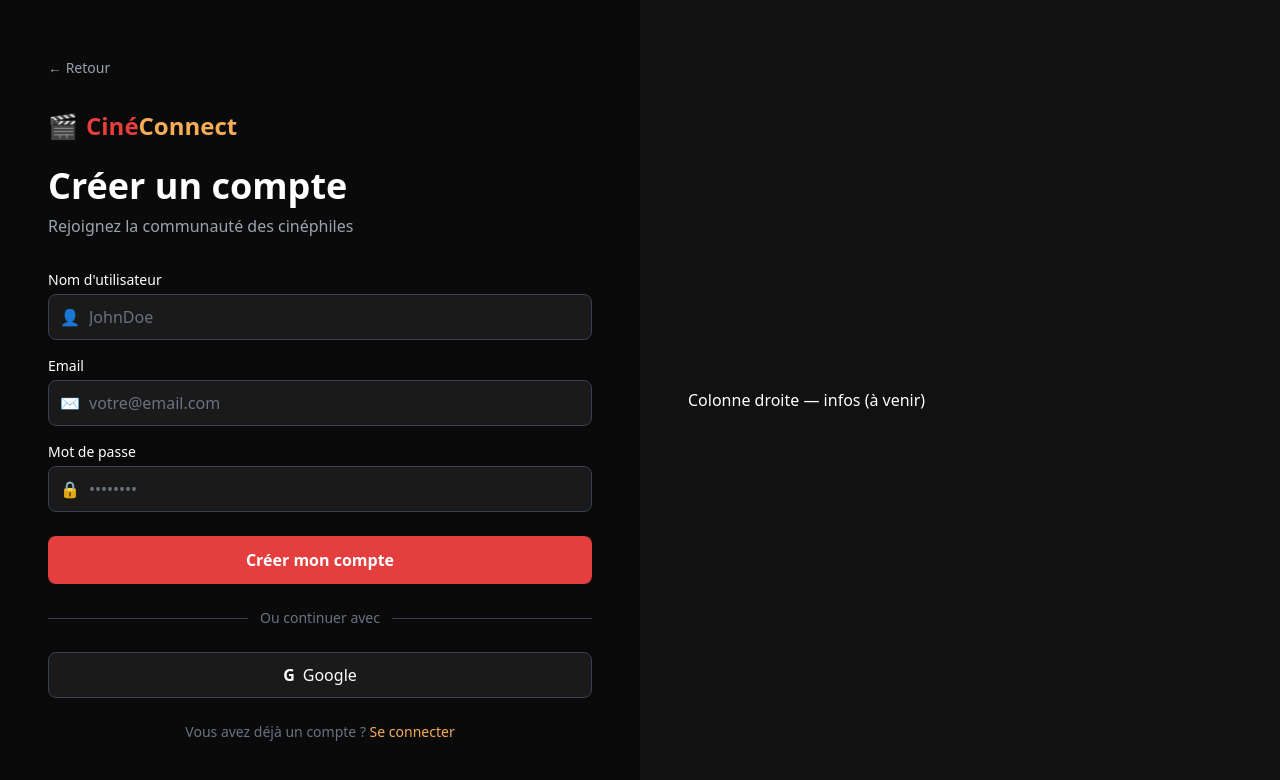
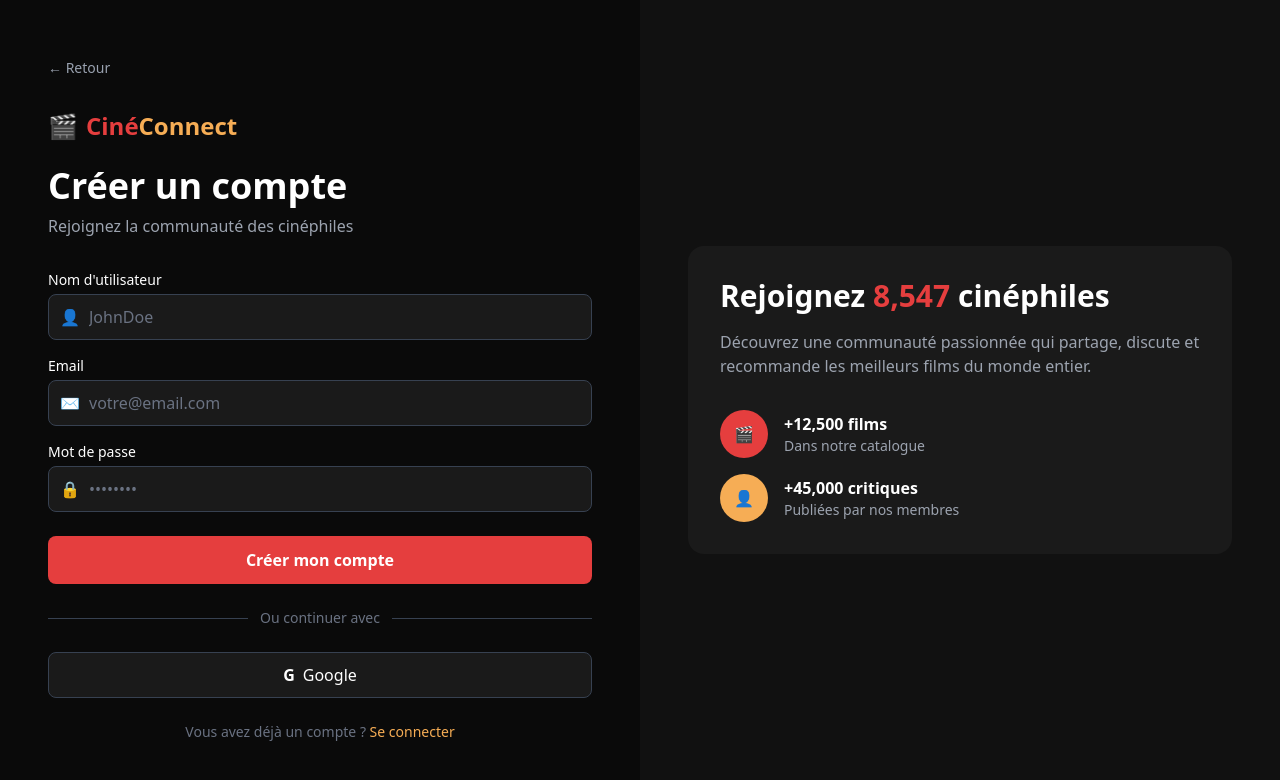
Before and after one commit to loaiattar/cine-connect, a React app in the folder apps/frontend/: page /RegisterPage in a window 1280 px wide. Shown: the top 780 px of the page. Built offline with nearby package versions, Linux system fonts and the light colour scheme; the HTML template or start-up script is replaced by a standard one.

Commit message:
feat: carte stats colonne droite RegisterPage

```diff
--- a/apps/frontend/src/routes/RegisterPage.tsx
+++ b/apps/frontend/src/routes/RegisterPage.tsx
@@ -106,7 +106,38 @@ function RouteComponent() {
 
       {/* ---- Colonne droite : panneau info ---- */}
       <div className="flex flex-1 flex-col justify-center overflow-y-auto bg-[#111111] px-12 py-10">
-        <p className="text-white">Colonne droite — infos (à venir)</p>
+
+        <div className="rounded-2xl bg-[#1a1a1a] p-8">
+          <h2 className="mb-4 text-3xl font-bold text-white">
+            Rejoignez{' '}
+            <span className="text-[#e53e3e]">8,547</span>
+            {' '}cinéphiles
+          </h2>
+          <p className="mb-8 text-[#9ca3af]">
+            Découvrez une communauté passionnée qui partage, discute et recommande les meilleurs films du monde entier.
+          </p>
+
+          <div className="mb-4 flex items-center gap-4">
+            <div className="flex h-12 w-12 shrink-0 items-center justify-center rounded-full bg-[#e53e3e]">
+              🎬
+            </div>
+            <div>
+              <p className="font-bold text-white">+12,500 films</p>
+              <p className="text-sm text-[#9ca3af]">Dans notre catalogue</p>
+            </div>
+          </div>
+
+          <div className="flex items-center gap-4">
+            <div className="flex h-12 w-12 shrink-0 items-center justify-center rounded-full bg-[#f6ad55]">
+              👤
+            </div>
+            <div>
+              <p className="font-bold text-white">+45,000 critiques</p>
+              <p className="text-sm text-[#9ca3af]">Publiées par nos membres</p>
+            </div>
+          </div>
+        </div>
+
       </div>
 
     </div>
```
